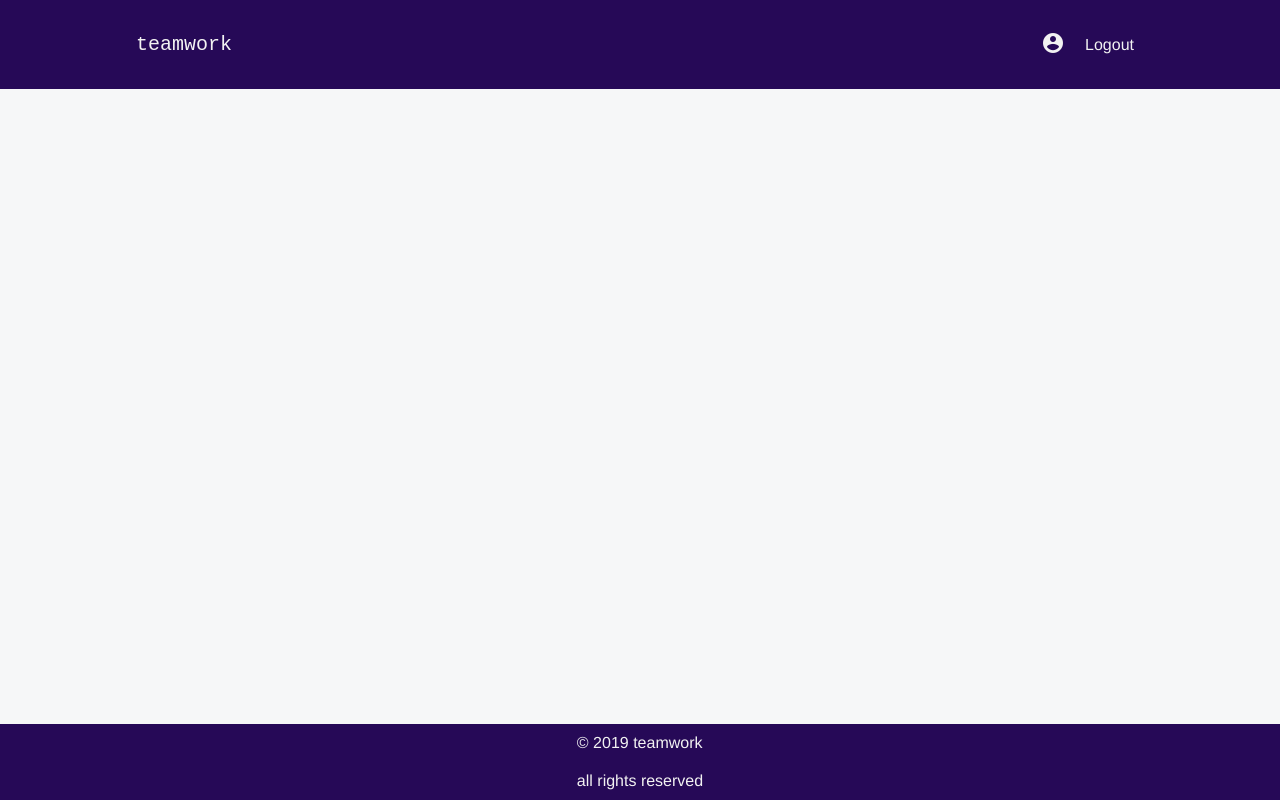
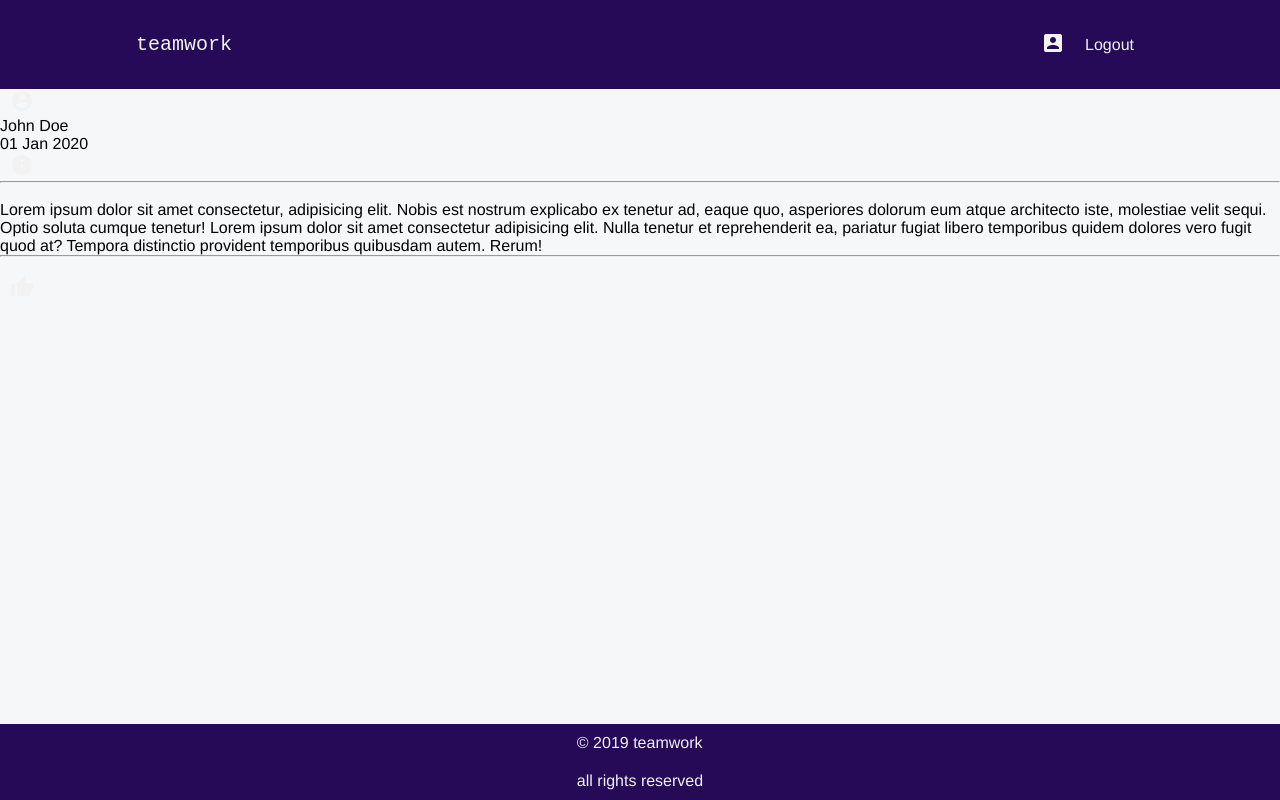
Before and after one commit to BILLthebuilder/teamwork, a plain HTML site: page UI/views/articles.html in a window 1280 px wide. Drawn offline with Linux system fonts and the light colour scheme.

Commit message:
[feature #168271796] create basic markup for posted article

```diff
--- a/UI/views/articles.html
+++ b/UI/views/articles.html
@@ -14,9 +14,9 @@
     <meta name="msapplication-TileColor" content="#ffffff">
     <meta name="msapplication-TileImage" content="/ms-icon-144x144.png">
     <meta name="theme-color" content="#ffffff">
-    <link href="https://fonts.googleapis.com/icon?family=Material+Icons" rel="stylesheet">
     <link rel="stylesheet" href="../css/main.css">
     <link rel="stylesheet" href="../css/articles.css">
+    <link href="https://fonts.googleapis.com/icon?family=Material+Icons" rel="stylesheet">
 </head>
 
 <body>
@@ -28,15 +28,66 @@
         </div>
         <nav class="nav">
             <ul>
-                <a><i class="material-icons">
-                        account_circle
-                    </i></a>
+                <a>
+                    <i class="material-icons" color="red">
+                        account_box
+                    </i>
+                </a>
                 <li><a href="../index.html">Logout</a></li>
             </ul>
         </nav>
     </header>
-
-
+    <main>
+        <div class="article-box">
+            <div class="article">
+                <div class="article-profile-details">
+                    <a class="profile-pic">
+                        <i class="material-icons">
+                            account_circle
+                        </i>
+                    </a>
+                    <div class="date-name">
+                        <p>John Doe</p>
+                        <p>01 Jan 2020</p>
+                    </div>
+                    <div class="article-info">
+                        <a>
+                            <i class="material-icons">
+                                info
+                            </i>
+                        </a>
+                    </div>
+                </div>
+                <hr>
+                <br>
+                <div class="article-text">
+                    <p>
+                        Lorem ipsum dolor sit amet consectetur, adipisicing elit. Nobis est nostrum explicabo ex tenetur
+                        ad,
+                        eaque quo, asperiores dolorum eum atque architecto iste, molestiae velit sequi. Optio soluta
+                        cumque
+                        tenetur!
+                        Lorem ipsum dolor sit amet consectetur adipisicing elit. Nulla tenetur et reprehenderit ea,
+                        pariatur
+                        fugiat libero temporibus quidem dolores vero fugit quod at? Tempora distinctio provident
+                        temporibus
+                        quibusdam autem. Rerum!
+                    </p>
+                </div>
+                <hr>
+                <br>
+                <div class="article-reactions">
+                    <ul>
+                        <a>
+                            <i class="material-icons">
+                                thumb_up
+                            </i>
+                        </a>
+                    </ul>
+                </div>
+            </div>
+        </div>
+    </main>
 
     <div class="sticky">
 
```
